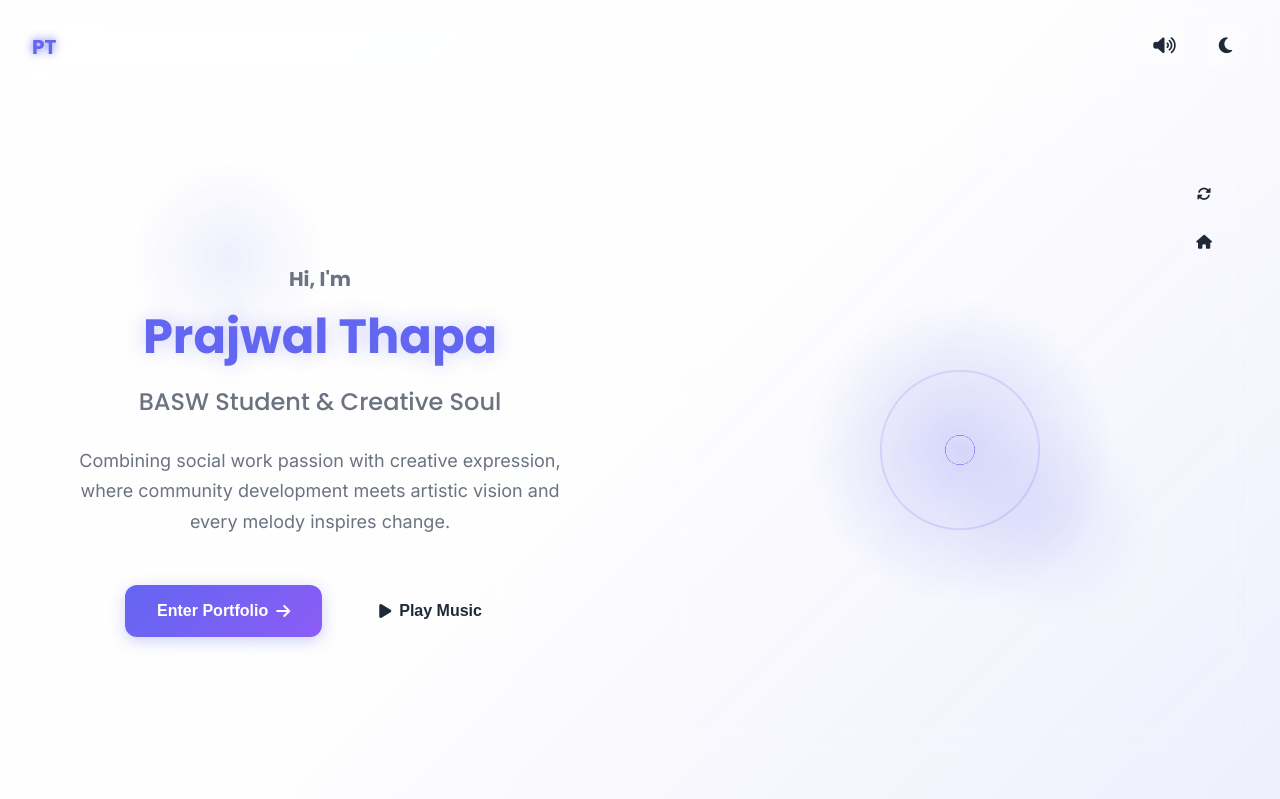
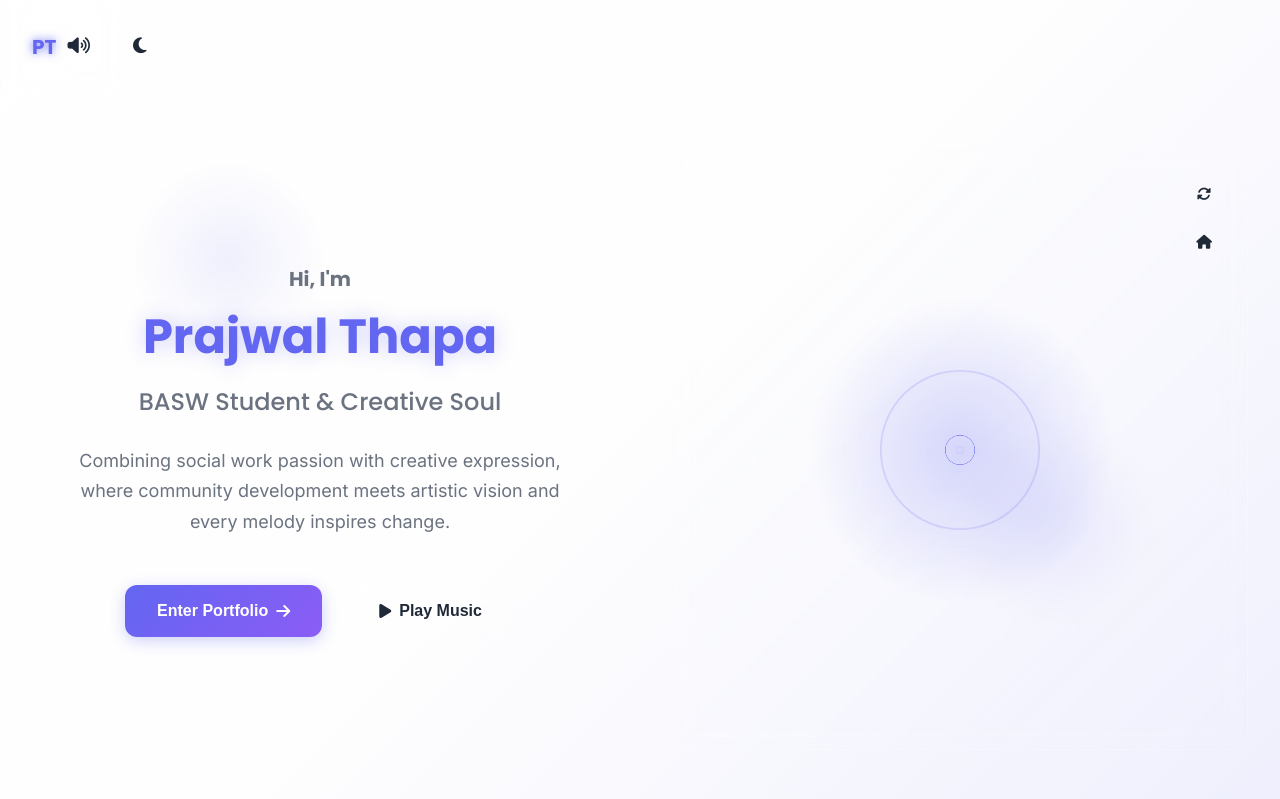
Before and after one commit to excaliber90/prajwal_portfolio, a Flask app: page / in a window 1280 px wide. Shown: the top 799 px of the page. Run offline with Flask 3, Linux system fonts and the light colour scheme.

Commit message:
Big changes to make

```diff
--- a/static/css/landing.css
+++ b/static/css/landing.css
@@ -214,7 +214,7 @@ body {
     position: fixed;
     top: 0;
     left: 0;
-    width: 100%;
+    width: 10%;
     padding: var(--spacing-lg) var(--spacing-xl);
     background: var(--surface-color);
     backdrop-filter: blur(10px);
@@ -227,7 +227,7 @@ body {
     display: flex;
     justify-content: space-between;
     align-items: center;
-    max-width: 1400px;
+    max-width: 100px;
     margin: 0 auto;
 }
 
--- a/static/css/style.css
+++ b/static/css/style.css
@@ -6,7 +6,7 @@
 /* Variables */
 :root {
     /* Colors */
-    --primary-color: #2563eb;
+    --primary-color: #3e4148;
     --primary-dark: #1d4ed8;
     --secondary-color: #64748b;
     --accent-color: #f59e0b;
```
